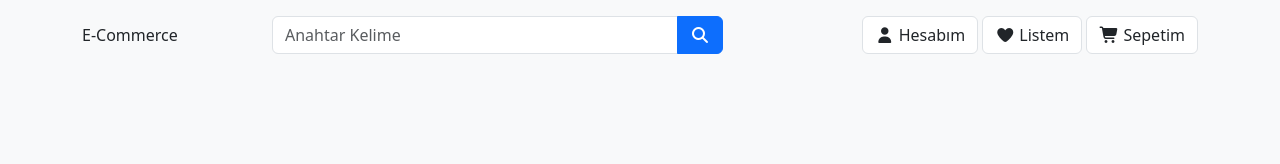
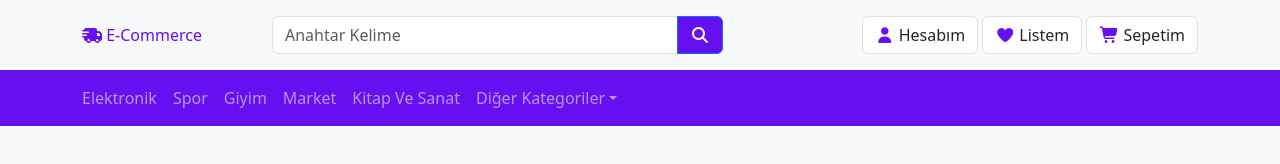
Before and after one commit to batuhandmrata/bd-e-commerce, a plain HTML site: page index.html in a window 1280 px wide. Drawn offline with nearby package versions, Linux system fonts and the light colour scheme.

Commit message:
navbarUpdated

```diff
--- a/css/styles.css
+++ b/css/styles.css
@@ -1,3 +1,8 @@
+:root{
+    --primary: #6610F2;
+
+}
+
 .top-bar{
     padding-top: 1rem;
     padding-bottom: 1rem;
@@ -8,3 +13,14 @@
     border-color: #dee2e6;
     color: #212529;
 }
+
+.bg-primary, .btn-primary{
+    background-color: var(--primary) !important;
+}
+
+.navbar-brand{
+    color : var(--primary);
+}
+.btn-light i{
+    color : var(--primary);
+}
--- a/index.html
+++ b/index.html
@@ -20,7 +20,7 @@
         <div class="container">
           <div class="row gy-2 align-items-center">
             <div class="col-lg-2 col-sm-4 col-4">
-              <a href="index.html" class="navbar-brand">E-Commerce</a>
+              <a href="index.html" class="navbar-brand"><i class="fa-solid fa-truck-fast"></i> E-Commerce</a>
             </div>
 
             <div class="col-lg-5 col-sm-8 col-8 order-lg-last">
@@ -49,6 +49,41 @@
       </section>
     </header>
 
-    <script src="https://cdnjs.cloudflare.com/ajax/libs/bootstrap/5.3.3/js/bootstrap.min.js"></script>
+    <nav class="navbar navbar-dark bg-primary navbar-expand-lg">
+      <div class="container">
+        <button class="navbar-toggler" type="button" data-bs-toggle="collapse" data-bs-target="#navbar">
+          <span class="navbar-toggler-icon"></span>
+        </button>
+        <div class="collapse navbar-collapse" id="navbar">
+          <ul class="navbar-nav">
+            <li class="nav-item">
+              <a href="" class="nav-link ps-0">Elektronik</a>
+            </li>
+            <li class="nav-item">
+              <a href="" class="nav-link">Spor</a>
+            </li>
+            <li class="nav-item">
+              <a href="" class="nav-link">Giyim</a>
+            </li>
+            <li class="nav-item">
+              <a href="" class="nav-link">Market</a>
+            </li>
+            <li class="nav-item">
+              <a href="" class="nav-link">Kitap Ve Sanat</a>
+            </li>
+            <li class="nav-item dropdown">
+              <a href="" class="nav-link dropdown-toggle" data-bs-toggle="dropdown">Diğer Kategoriler</a>
+              <ul class="dropdown-menu">
+                <li><a href="" class="dropdown-item">Kategori 1</a></li>
+                <li><a href="" class="dropdown-item">Kategori 2</a></li>
+                <li><a href="" class="dropdown-item">Kategori 3</a></li>
+              </ul>
+            </li>
+          </ul>
+        </div>
+      </div>
+    </nav>
+
+    <script src="https://cdnjs.cloudflare.com/ajax/libs/bootstrap/5.3.3/js/bootstrap.bundle.min.js"></script>
   </body>
 </html>
```
